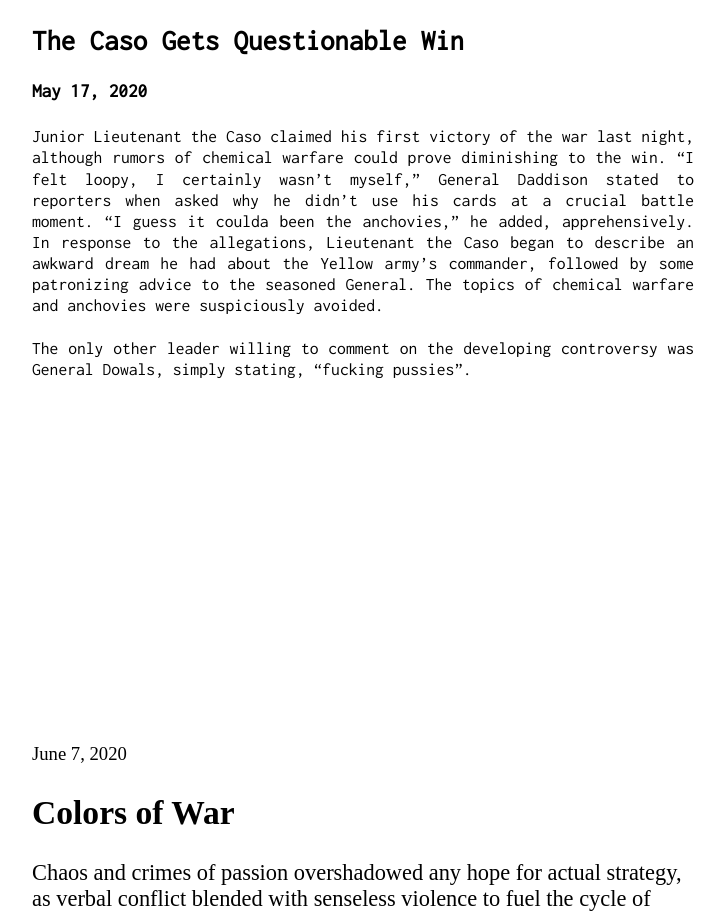
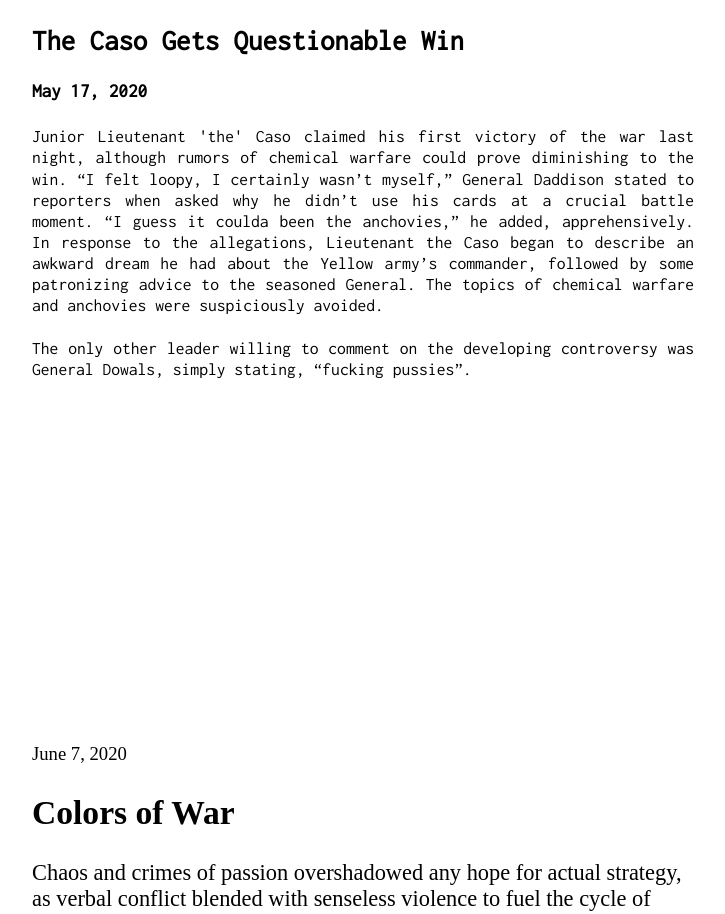
Before and after one commit to kduckets/tfw, a Next.js app: page / in a window 1280 px wide. Shown: the part 6120-7034 px from the top of the page, without its empty margins (277-1002 px from the left). Built offline with nearby package versions, Linux system fonts and the light colour scheme; a web font is replaced by a local one.

Commit message:
Update index.js

```diff
--- a/pages/index.js
+++ b/pages/index.js
@@ -171,7 +171,7 @@ scolds his soldiers and quietly plots his revenge.
 <h4>May 17, 2020</h4>
 </p>
 <p className="news">
-  Junior Lieutenant the Caso claimed his first victory of the war last night, although rumors of chemical
+  Junior Lieutenant 'the' Caso claimed his first victory of the war last night, although rumors of chemical
     warfare could prove diminishing to the win. “I felt loopy, I certainly wasn’t myself,” General Daddison stated to
     reporters when asked why he didn’t use his cards at a crucial battle moment. “I guess it coulda been the anchovies,”
     he added, apprehensively. In response to the allegations, Lieutenant the Caso began to describe an awkward dream he
```
